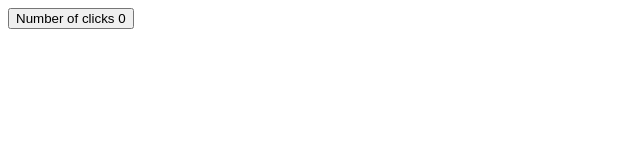
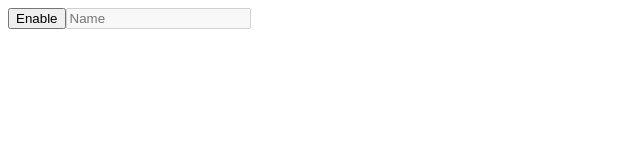
Before and after one commit to Catalin12/introduction-to-angular, an Angular app in the folder tasks/: page / in a window 1280 px wide. Shown: the top 160 px of the page, without its empty margins (0-640 px from the left). Built offline with nearby package versions, Linux system fonts and the light colour scheme.

Commit message:
added disable/enable button for input text

```diff
--- a/tasks/src/app/simple-button/simple-button.component.html
+++ b/tasks/src/app/simple-button/simple-button.component.html
@@ -1 +1,2 @@
-<button (click)="increseNumberOfCounts()">Number of clicks {{numberOfClicks}}</button>
+<button (click)="changeInputStatus()">{{inputStatus?("Disable"):("Enable")}}</button><input type="text"
+	placeholder="Name" [disabled]="!inputStatus">
--- a/tasks/src/app/simple-button/simple-button.component.ts
+++ b/tasks/src/app/simple-button/simple-button.component.ts
@@ -1,22 +1,26 @@
-import { Component, OnInit } from '@angular/core';
+import { ChangeDetectionStrategy, Component, OnChanges, OnInit, SimpleChanges } from '@angular/core';
 
 @Component({
 	selector: 'simple-button',
 	templateUrl: './simple-button.component.html',
-	styleUrls: ['./simple-button.component.css']
+	styleUrls: ['./simple-button.component.css'],
+	changeDetection: ChangeDetectionStrategy.OnPush
 })
 export class SimpleButtonComponent implements OnInit {
-	public numberOfClicks: number;
+	public inputStatus: boolean;
 
 	public constructor() {
-		this.numberOfClicks = 0;
+		this.inputStatus = false;
+	}
+
+	public changeText(input: string): void {
+		console.log(input)
 	}
 
 	public ngOnInit(): void {
 	}
 
-	public increseNumberOfCounts(): void {
-		this.numberOfClicks++;
+	public changeInputStatus(): void {
+		this.inputStatus = !this.inputStatus;
 	}
-
 }
```
